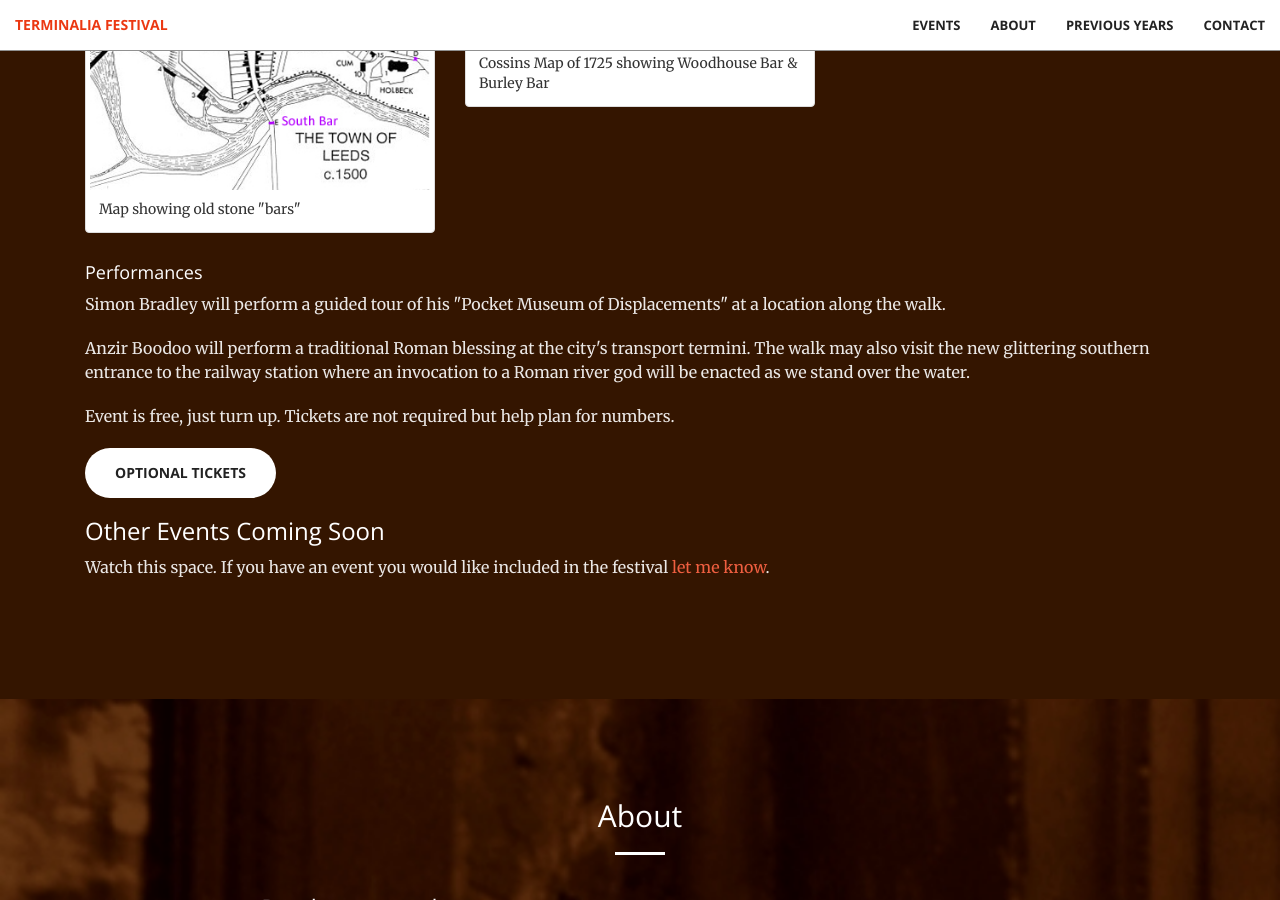
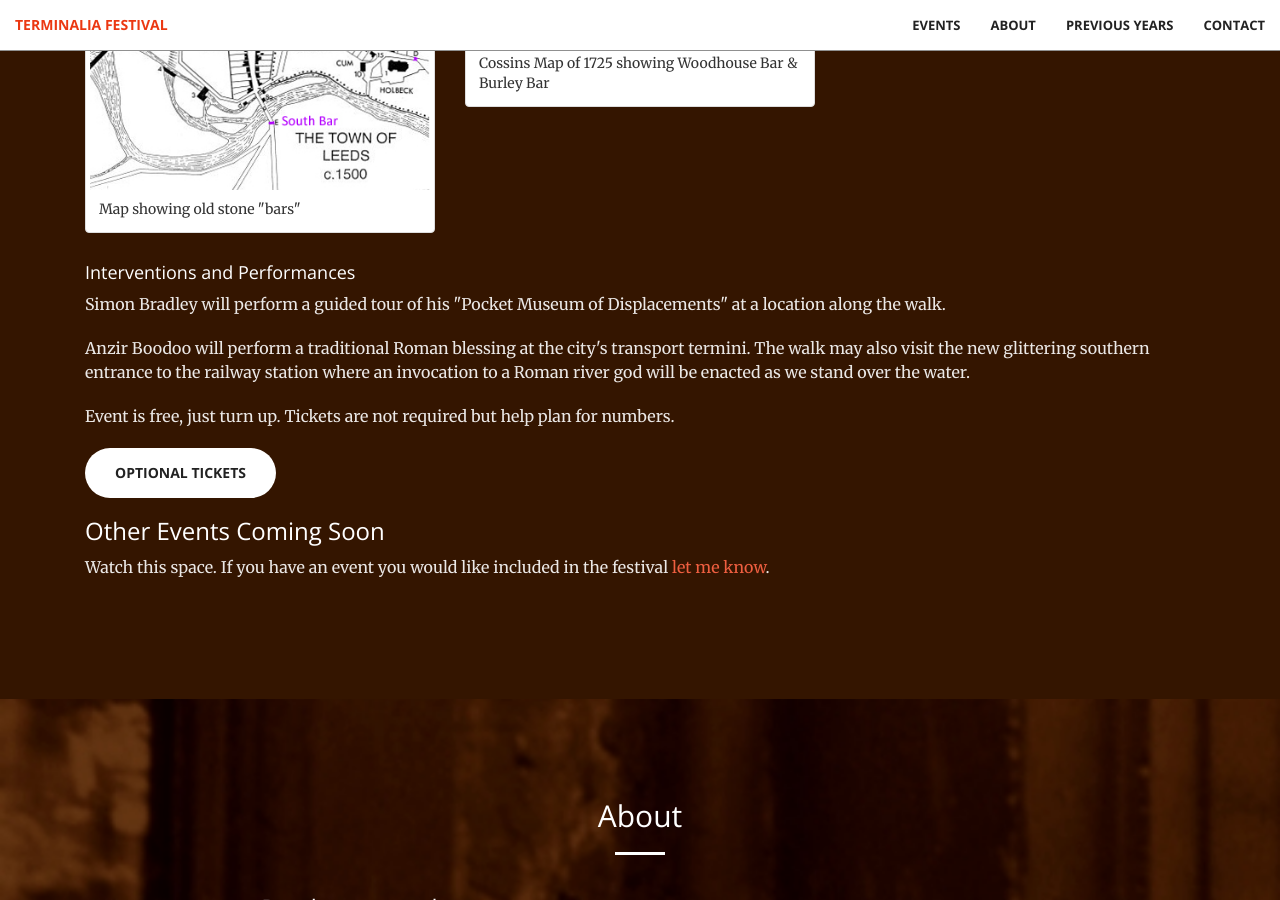
Before and after one commit to timwaters/terminalia, a Jekyll site: the page built from index.html, in a window 1280 px wide and 900 px high, scrolled down 2924 px. Built offline with Jekyll 4.4.1, drawn with Linux system fonts in a browser that asks for light colours; some of the changed text lies outside the part shown.

```diff
--- a/_includes/events.html
+++ b/_includes/events.html
@@ -67,7 +67,7 @@
                   </div>
                 </div>
 
-                  <h4>Performances</h4>
+                  <h4>Interventions and Performances</h4>
 
                   <p class="text-faded">Simon Bradley will perform a guided tour of his "Pocket Museum of Displacements" at a location along the walk.  </p>
 
```
Also changed, not shown: other parts of _includes/events.html (+1 -1 lines).
